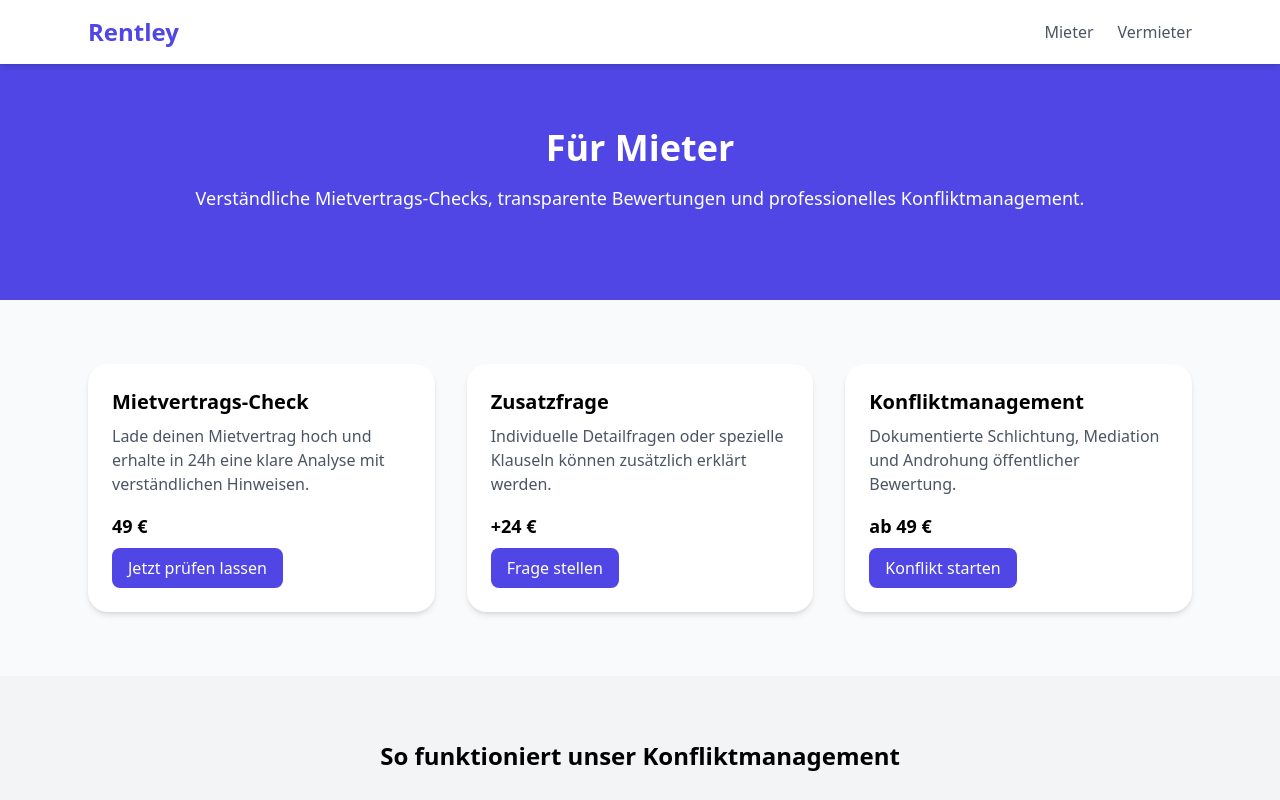
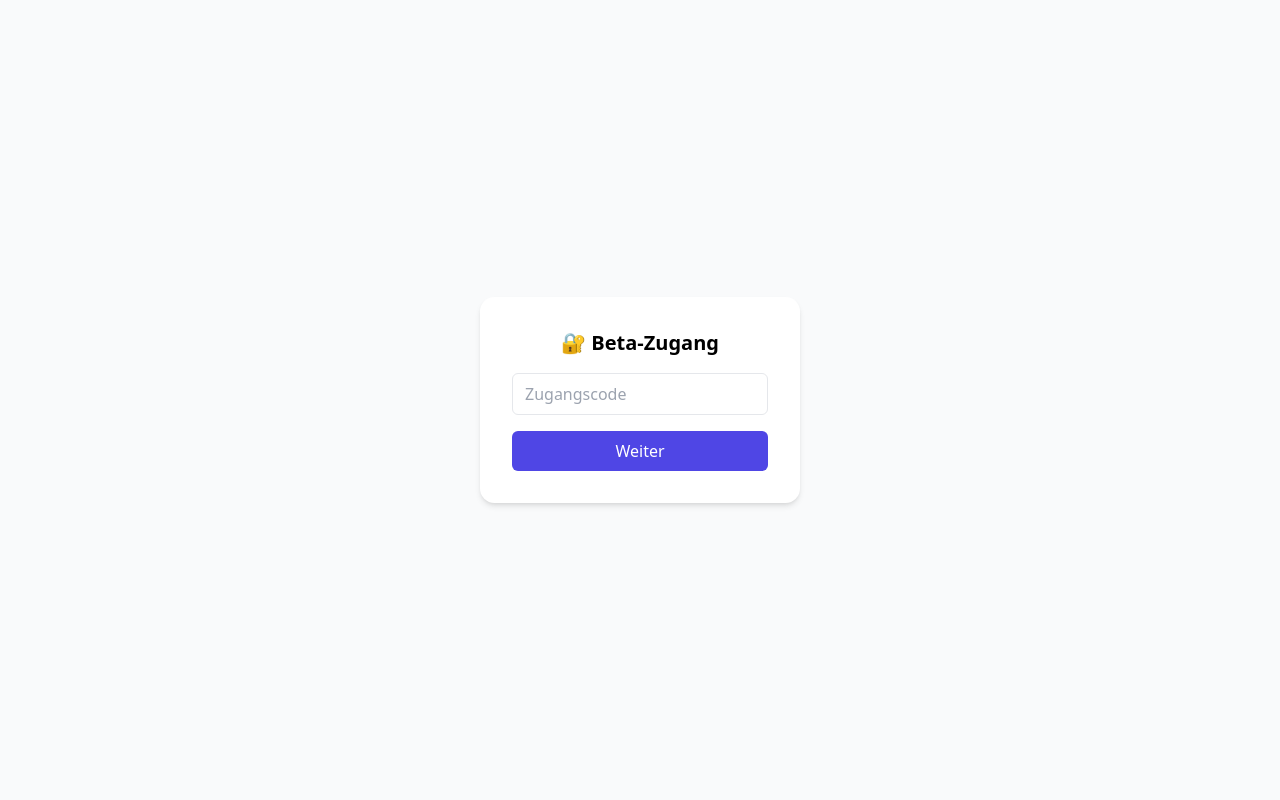
Before and after one commit to rentley-hq/rentley-app, a React (Vite) app: page / in a window 1280 px wide. Before the commit this address led to /mieter. Shown: the top 800 px of the page. Built offline with nearby package versions, Linux system fonts and the light colour scheme.

Commit message:
Update main.tsx

```diff
--- a/src/main.tsx
+++ b/src/main.tsx
@@ -4,9 +4,11 @@ import { BrowserRouter, Routes, Route, Navigate } from "react-router-dom";
 import "./index.css";
 import MieterPage from "./pages/MieterPage";
 import VermieterPage from "./pages/VermieterPage";
+import SecureWrapper from "./SecureWrapper";
 
 ReactDOM.createRoot(document.getElementById("root")!).render(
   <React.StrictMode>
+    <SecureWrapper>
       <BrowserRouter>
         <Routes>
           <Route path="/" element={<Navigate to="/mieter" replace />} />
@@ -14,5 +16,6 @@ ReactDOM.createRoot(document.getElementById("root")!).render(
           <Route path="/vermieter" element={<VermieterPage />} />
         </Routes>
       </BrowserRouter>
+    </SecureWrapper>
   </React.StrictMode>
 );
```
Lines whose indentation alone changed are shown as unchanged.
